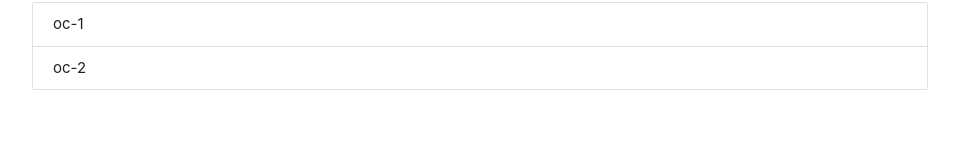
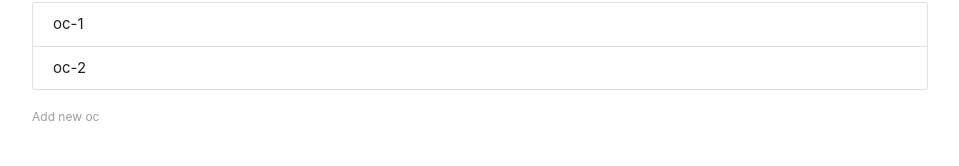
Before and after one commit to MikiStojakovic/ocPOC, a React (Create React App) app in the folder oc-poc-react/oc-poc-copartis/: page / in a window 1280 px wide. Shown: the part 134-300 px from the top of the page, without its empty margins (160-1119 px from the left). Built offline with nearby package versions, Linux system fonts and the light colour scheme.

Commit message:
Added AddOc component

```diff
--- /dev/null
+++ b/oc-poc-react/oc-poc-copartis/src/AddOcForm.js
@@ -0,0 +1,43 @@
+import React, { Component } from 'react';
+
+class AddOcForm extends Component {
+  state = {
+    oc: { id: '', name: '', ref: '', fournissier: '' }
+  };
+
+  handleChange = e => {
+    this.setState({
+      oc: {
+        id: '4',
+        name: e.target.value,
+        ref: 'ref-4',
+        fournissier: 'copartis'
+      }
+    });
+  };
+
+  handleSubmit = e => {
+    e.preventDefault();
+    this.props.addOc(this.state.oc);
+    this.setState({
+      oc: { id: '', name: '', ref: '', fournissier: '' }
+    });
+  };
+
+  render() {
+    return (
+      <div>
+        <form onSubmit={this.handleSubmit}>
+          <label>Add new oc</label>
+          <input
+            type="text"
+            onChange={this.handleChange}
+            value={this.state.oc.name}
+          ></input>
+        </form>
+      </div>
+    );
+  }
+}
+
+export default AddOcForm;
--- a/oc-poc-react/oc-poc-copartis/src/App.js
+++ b/oc-poc-react/oc-poc-copartis/src/App.js
@@ -1,5 +1,6 @@
 import React, { Component } from 'react';
 import Ocs from './Ocs';
+import AddOcForm from './AddOcForm';
 
 class App extends Component {
   state = {
@@ -7,6 +8,14 @@ class App extends Component {
       { id: 1, name: 'oc-1', ref: 'ref-1', fournissier: 'copartis' },
       { id: 2, name: 'oc-2', ref: 'ref-2', fournissier: 'copartis' }
     ]
+  };
+  addOc = newOc => {
+    let ids = this.state.ocs.map(oc => oc.id);
+    newOc.id = Math.max(...ids) + 1;
+    let ocs = [...this.state.ocs, newOc];
+    this.setState({
+      ocs
+    });
   };
   deleteOc = id => {
     let ocs = this.state.ocs.filter(oc => oc.id !== id);
@@ -20,6 +29,7 @@ class App extends Component {
       <div className="oc-app container">
         <h1 className="center blue-text">Ouverture compte</h1>
         <Ocs ocs={this.state.ocs} deleteOc={this.deleteOc} />
+        <AddOcForm addOc={this.addOc} />
       </div>
     );
   }
```
